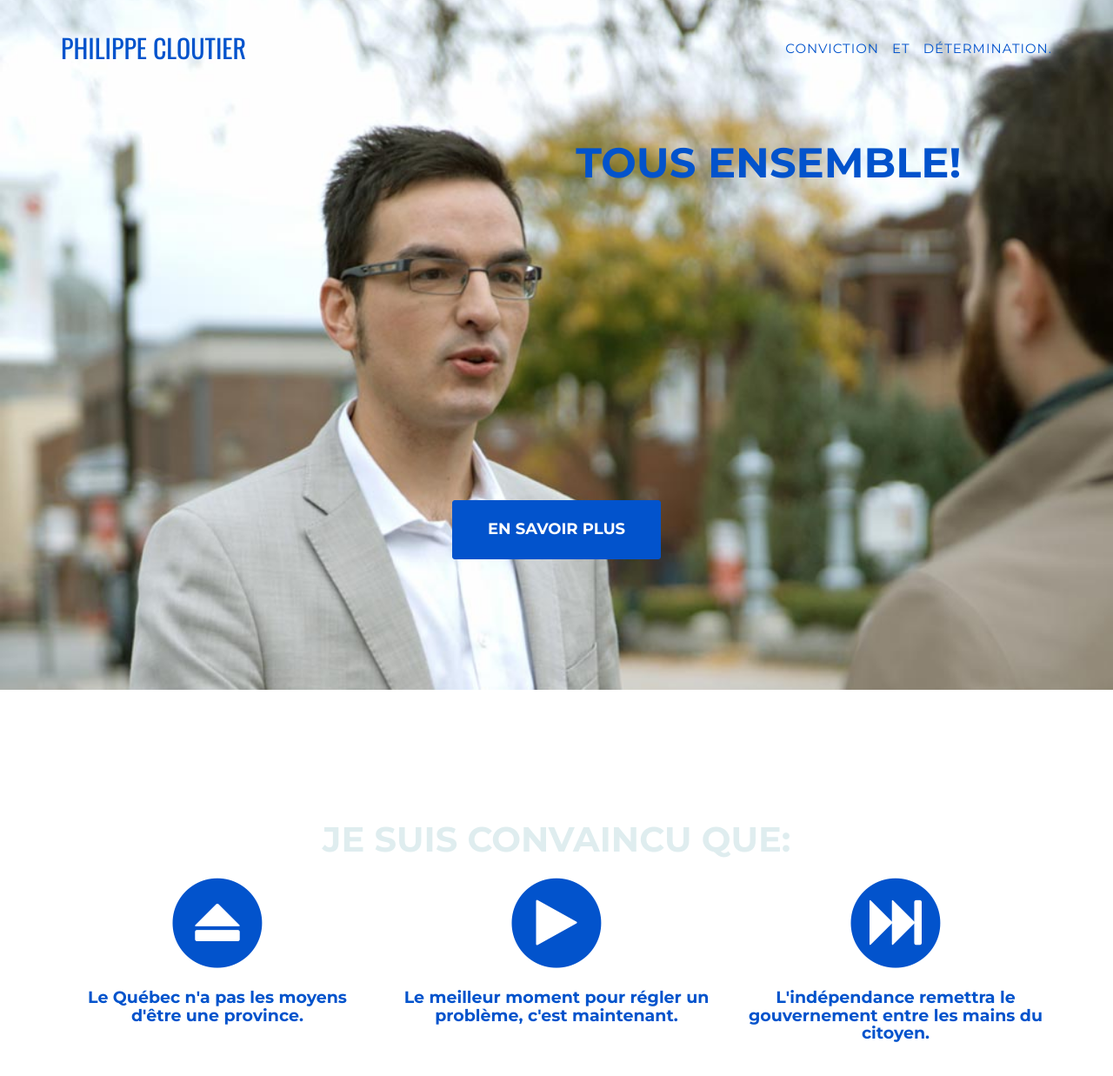
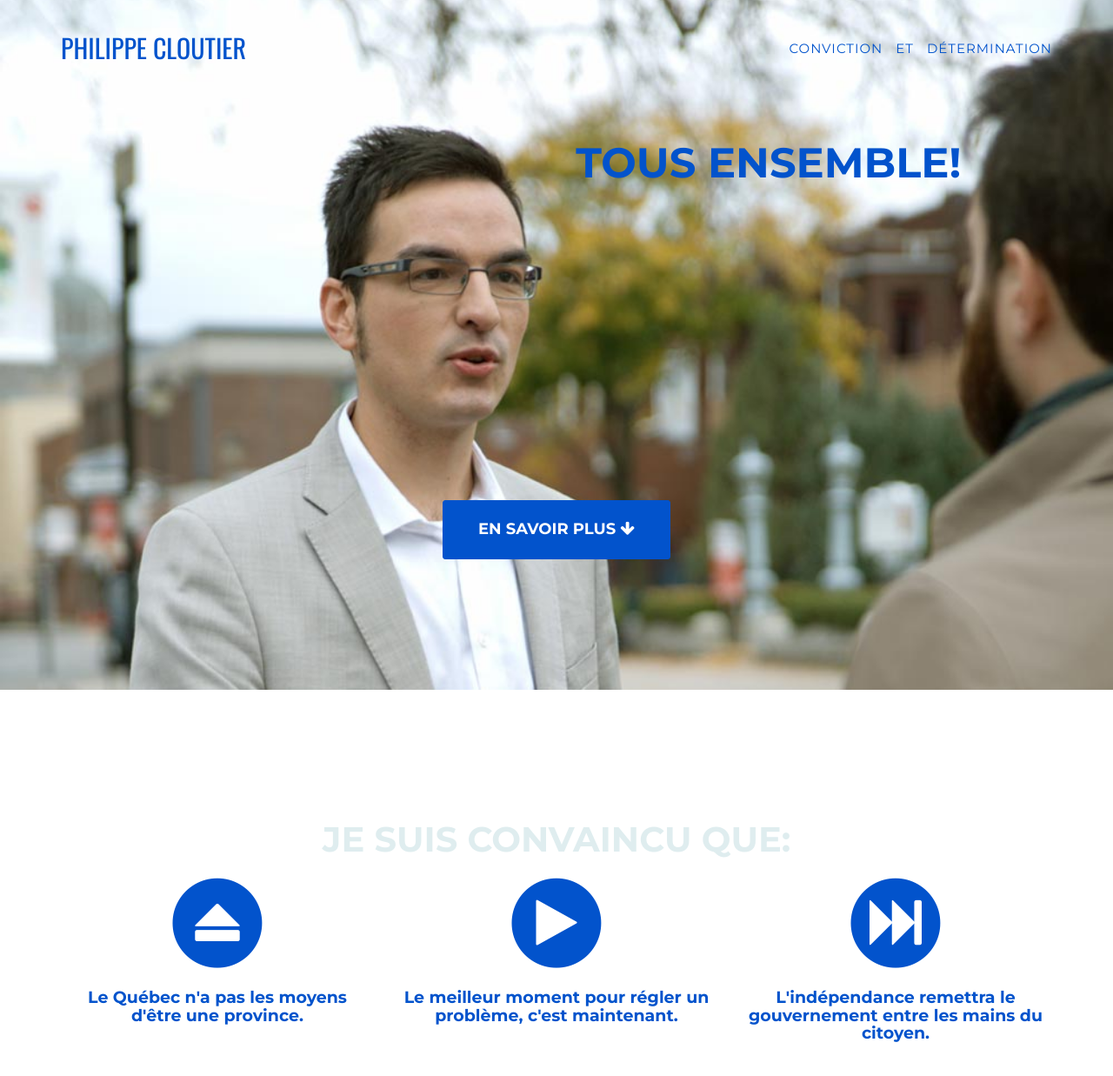
Before and after one commit to p-cloutier/p-cloutier.github.io, a Jekyll site: the page built from index.html, in a window 1280 px wide and 1400 px high. Shown: the top 1237 px of the window at 87% size. Built offline with Jekyll 4.4.1, drawn with Linux system fonts in a browser that asks for light colours; some web fonts are replaced; some of the changed text lies outside the part shown.

Commit message:
Ajustements au texte.

```diff
--- a/_includes/css/agency.css
+++ b/_includes/css/agency.css
@@ -13,6 +13,9 @@
 color: rgb(0, 128, 256);
 }
 
+.modal-body h3 {
+	text-align: left;
+}
 
 @media(min-width:768px) {
     #nav-et {
--- a/_includes/determination.html
+++ b/_includes/determination.html
@@ -31,7 +31,7 @@
 							<i class="fa fa-circle fa-stack-2x text-primary"></i>
 							<i class="fa fa-graduation-cap fa-stack-1x fa-inverse"></i>
 						</span>
-						<h4 class="service-heading">Remettre une part significative de mon salaire de député à la cause indépendantiste.</h4>
+						<h4 class="service-heading">Financer une Académie de l'indépendance à même mon salaire de député.</h4>
 					</a>
 				</div>
             </div>
--- a/_includes/header.html
+++ b/_includes/header.html
@@ -25,7 +25,7 @@
                         <a id="nav-et" class="page-scroll">et</a>
                     </li>
                     <li>
-                        <a class="page-scroll" href="#determination">Détermination.</a>
+                        <a class="page-scroll" href="#determination">Détermination</a>
                     </li>
                     <li style="display:none">
                         <a class="page-scroll" href="#a-propos">En savoir plus</a>
@@ -42,7 +42,7 @@
         <div class="container">
             <div class="intro-text row">
                 <div class="intro-heading col-sm-5 col-sm-offset-6">Tous ensemble!</div>
-                <a href="#a-propos" class="page-scroll btn btn-xl">En savoir plus</a>
+                <a href="#a-propos" class="page-scroll btn btn-xl">En savoir plus <i class="fa fa-arrow-down"></i></a>
             </div>
         </div>
     </header>
--- a/_includes/modals.html
+++ b/_includes/modals.html
@@ -76,12 +76,12 @@
                         <div class="modal-body">
                             <h2>L’indépendance remettra le gouvernement entre les mains du citoyen</h2>
                             <div class="text-justify">
-                                <h3>Un régime politique à notre image<h3>
+                                <h3>Un régime politique à notre image</h3>
                                 <p>La création d’un État indépendant représente l’occasion unique de se pencher, collectivement, sur la rédaction d’une constitution et la création d’institutions nouvelles, proches de nos aspirations. Pour la première fois de leur histoire, <b>les Québécois et les Québécoises pourront se dire qu’ils sont gouvernés pour eux-mêmes, par eux-mêmes,</b> à l’intérieur d’institutions politiques qui sont les leurs.</p>
                                 <p>Le peuple québécois n’a jamais pu définir ses propres institutions politiques. Il est passé de la monarchie française au colonialisme britannique. Il ne s’est jamais prononcé sur son appartenance au Canada, pas plus qu’il n’a eu son mot à dire sur la définition du régime parlementaire anglais. En 1982, une constitution lui a été imposée de force, que l’Assemblée nationale refuse toujours de reconnaître.</p>
                                 <h3>Faire table rase et ressortir la planche à dessin</h3>
                                 <p>Si les Québécois et les Québécoises pouvaient retourner à la table à dessin, et redéfinir intégralement les institutions démocratiques qu’ils désirent, combien opteraient pour un mode de scrutin qui donne une majorité de sièges à une minorité de votes? Combien choisiraient de payer pour un lieutenant-gouverneur, représentant de la Reine d’Angleterre? Combien choisiraient de donner carte blanche à des députés qui ne font qu’appliquer aveuglément la ligne de parti, pendant quatre ans, et cela sans droit de regard des citoyens et citoyennes?</p>
-                                <h3>L'indépendance mettra fin à l'oligarchie <i>canadian</i><h3>
+                                <h3>L'indépendance mettra fin à l'oligarchie <i>canadian</i></h3>
                                 <p>Voici ce qu’a dit le fondateur du régime politique canadian, John A. Macdonald, à propos du gouvernement qu’il a voulu pour le Canada:</p>
                                 <p class="text-warning">« Nous devrions avoir un gouvernement fort et stable sous lequel nos libertés constitutionnelles seraient assurées, contrairement à une démocratie, et qui serait à même de protéger la minorité grâce à un gouvernement central puissant. Nous devons protéger les intérêts des minorités, et les riches sont toujours moins nombreux que les pauvres. »</p>
                                 <p>Le problème du Québec est double. D’une part, il est soumis à un régime pseudo-fédéral qui cherche à consacrer sa marginalisation à l’intérieur du Canada. D’autre part, le régime parlementaire britannique n’a jamais été conçu pour refléter la volonté populaire. C’est donc dire que les Québécois et les Québécoises ne sont pas seulement gouvernés par une oligarchie, mais par une oligarchie étrangère.</p>
```
Also changed, not shown: other parts of _includes/modals.html (+1 -1 lines).
